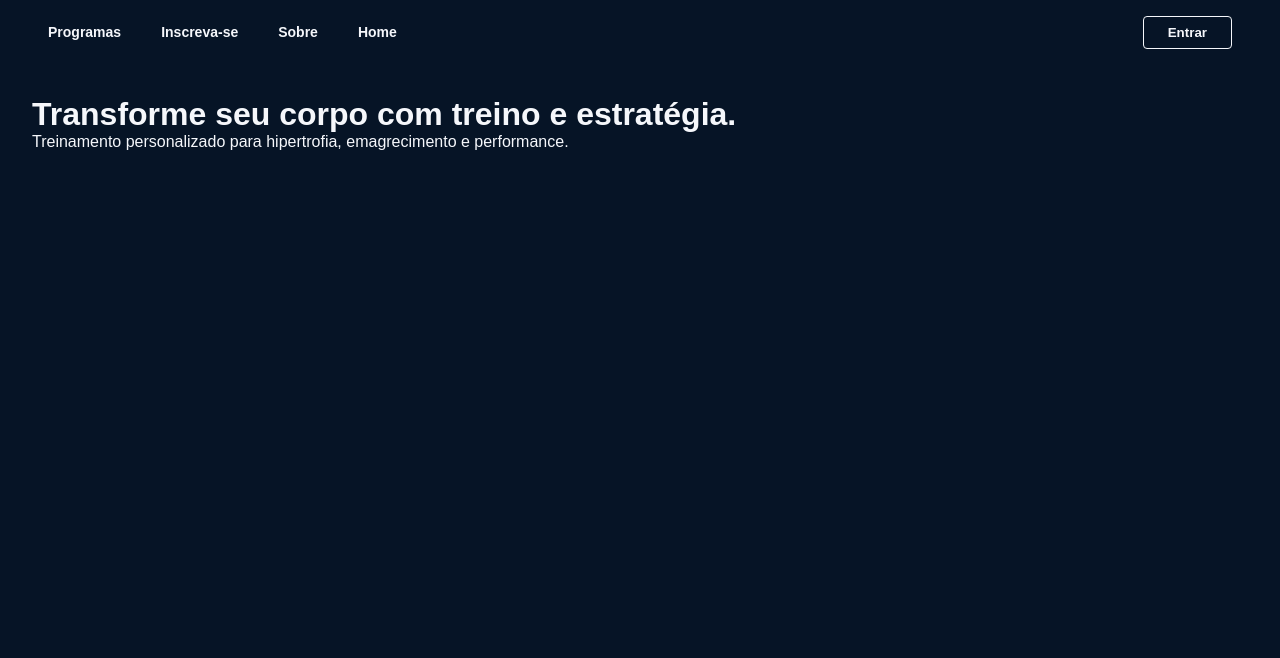
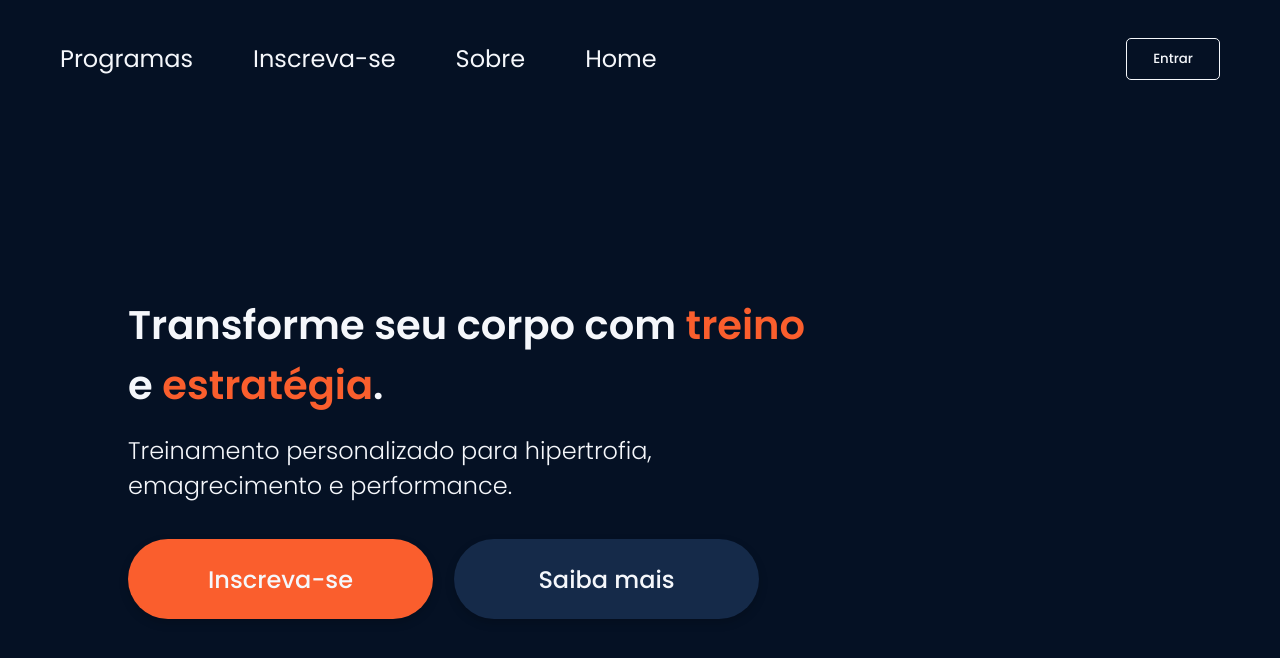
Before and after one commit to IanzZm/Projeto-Acad, a React (Vite) app: page / in a window 1280 px wide. Shown: the top 658 px of the page. Built offline with nearby package versions, Linux system fonts and the light colour scheme.

Commit message:
melhoria de layout e botões

```diff
--- a/src/components/Header/styles.module.css
+++ b/src/components/Header/styles.module.css
@@ -1,34 +1,33 @@
 .header {
   width: 100%;
-  height: 64px;
-  padding: 0 48px;
-
+  height: 117px;
+  padding: 0 60px;
   display: flex;
   align-items: center;
   justify-content: space-between;
-
   background: var(--color-background);
 }
 
 .nav {
   display: flex;
   align-items: center;
-  gap: 40px;
+  gap: 60px;
 }
 
 .nav a {
   color: var(--color-text);
   text-decoration: none;
-  font-size: 14px;
-  font-weight: 600;
+  font-size: 24px;
+  font-weight: 400;
 }
 
 .loginButton {
   background: transparent;
   color: var(--color-text);
   border: 1px solid var(--color-text);
-  border-radius: 4px;
-  padding: 8px 24px;
+  border-radius: 5px;
+  padding: 10px 26px;
   cursor: pointer;
-  font-weight: 600;
+  font-weight: 500;
+  font-family: poppins, sans-serif;
 }
--- a/src/index.css
+++ b/src/index.css
@@ -1,2 +1,13 @@
+@import url('https://fonts.googleapis.com/css2?family=Poppins:wght@300;400;500;600;700;800&display=swap');
+
+* {
+  margin: 0;
+  padding: 0;
+  box-sizing: border-box;
+}
+
+html, body, #root {
+  font-family: 'Poppins', sans-serif;
+}
 @import './styles/variables.css';
 @import './styles/global.css';
--- a/src/main.jsx
+++ b/src/main.jsx
@@ -2,6 +2,7 @@ import React from "react";
 import ReactDOM from "react-dom/client";
 import App from "./App.jsx";
 import "./styles/global.css";
+import "./index.css";
 
 ReactDOM.createRoot(document.getElementById("root")).render(
   <React.StrictMode>
--- a/src/pages/Home/index.jsx
+++ b/src/pages/Home/index.jsx
@@ -6,11 +6,27 @@ export function Home() {
     <>
       <Header />
 
-      <main className={styles.home}>
-        <h1>Transforme seu corpo com treino e estratégia.</h1>
-        <p>
-          Treinamento personalizado para hipertrofia, emagrecimento e performance.
-        </p>
+       <main className={styles.home}>
+        <section className={styles.hero}>
+          <div className={styles.content}>
+            <h1 className={styles.title}>
+              Transforme seu corpo com <span>treino</span> e <span>estratégia</span>.
+            </h1>
+
+            <p className={styles.description}>
+              Treinamento personalizado para hipertrofia, emagrecimento e performance.
+            </p>
+
+            <div className={styles.buttons}>
+              <button className={styles.primaryButton}>Inscreva-se</button>
+              <button className={styles.secondaryButton}>Saiba mais</button>
+            </div>
+          </div>
+
+          <div className={styles.visual}>
+            <div className={styles.shape}></div>
+          </div>
+        </section>
       </main>
     </>
   );
--- a/src/pages/Home/styles.module.css
+++ b/src/pages/Home/styles.module.css
@@ -1,6 +1,73 @@
 .home {
   min-height: 100vh;
-  padding: 2rem;
+  padding: 3rem;
   background: var(--color-background);
   color: var(--color-text);
 }
+
+.hero {
+  margin-top: 130px;
+  margin-left: 80px;
+}
+
+.title {
+  font-size: 40px;
+  font-weight: 600;
+  margin-bottom: 18px;
+  max-width: 700px;
+}
+
+.title span {
+  color: var(--color-primary);
+}
+
+.description {
+  font-size: 24px;
+  font-weight: 300;
+  margin-bottom: 36px;
+  max-width: 700px;
+
+}
+
+.buttons {
+  display: flex;
+  align-items: center;
+  gap: 21px;
+  margin-top: 32px;
+
+}
+
+.primaryButton,
+.secondaryButton {
+  border: none;
+  outline: none;
+  height: 80px;
+  min-width: 305px;
+  padding: 0 28px;
+  border-radius: 100px;
+  font-family: 'Poppins', sans-serif;
+  font-size: 24px;
+  font-weight: 500;
+  color: var(--color-text);
+  cursor: pointer;
+  transition: all 0.25s ease;
+  box-shadow: 0 4px 10px rgba(0, 0, 0, 0.18);
+}
+
+.primaryButton {
+  background: var(--color-primary);
+}
+
+.primaryButton:hover {
+  transform: translateY(-1px);
+  background: #D43706;
+}
+
+.secondaryButton {
+  background: #152A49;
+}
+
+.secondaryButton:hover {
+  transform: translateY(-1px);
+  background: #314B70;
+}
--- a/src/styles/global.css
+++ b/src/styles/global.css
@@ -7,6 +7,6 @@
 }
 
 body {
-  font-family: Arial, sans-serif;
+  font-family: Poppins, sans-serif;
   background: var(--color-background);
 }
--- a/src/styles/theme.css
+++ b/src/styles/theme.css
@@ -1,5 +1,5 @@
 :root {
-  --color-background: #061426;
+  --color-background: #051124;
   --color-text: #f5f7fb;
-  --color-primary: #ff542e;
+  --color-primary: #fa5e2d;
 }
```
